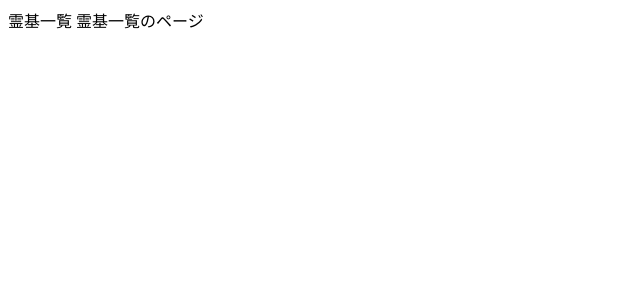
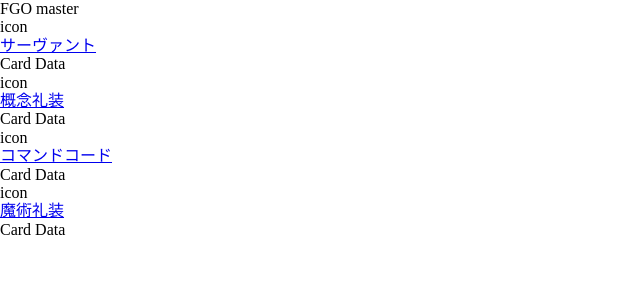
Before and after one commit to yatabis/fgo_master, a Django app: page /fgo-master-app/card-data/ in a window 1280 px wide. Shown: the top 300 px of the page, without its empty margins (0-640 px from the left). Run offline with Django 3.2, Linux system fonts and the light colour scheme; style sheets or scripts are compiled from the project's sources; some libraries are stand-ins or nearby versions.

Commit message:
update: 霊基一覧ページにリンクを貼った

```diff
--- a/fgo_master_app/urls.py
+++ b/fgo_master_app/urls.py
@@ -2,10 +2,17 @@ from django.urls import path
 
 from .views import TopMenuView
 from .views import CardDataView, SynthesisSchemeView, BattleSimulatorView
+from .views import ServantView, CraftEssenceView, CommandCodeView, MysticCodeView
 
 urlpatterns = [
     path('top-menu/', TopMenuView.as_view(), name="top-menu"),
+
     path('card-data/', CardDataView.as_view(), name="card-data"),
     path('synthesis-scheme/', SynthesisSchemeView.as_view(), name="synthesis-scheme"),
-    path('battle-simulator', BattleSimulatorView.as_view(), name="battle-simulator")
+    path('battle-simulator', BattleSimulatorView.as_view(), name="battle-simulator"),
+
+    path('servant/', ServantView.as_view(), name="servant"),
+    path('craft-essence/', CraftEssenceView.as_view(), name="craft-essence"),
+    path('command-code/', CommandCodeView.as_view(), name="command-code"),
+    path('mystic-code/', MysticCodeView.as_view(), name="mystic-code"),
 ]
--- a/fgo_master_app/views.py
+++ b/fgo_master_app/views.py
@@ -4,10 +4,12 @@ from django.views.generic import TemplateView
 # Create your views here.
 
 
+# ルート階層
 class TopMenuView(TemplateView):
     template_name = "fgo_master_app/top-menu.html"
 
 
+# TopMenu階層
 class CardDataView(TemplateView):
     template_name = "fgo_master_app/card-data.html"
 
@@ -18,3 +20,20 @@ class SynthesisSchemeView(TemplateView):
 
 class BattleSimulatorView(TemplateView):
     template_name = "fgo_master_app/battle-simulation.html"
+
+
+# CardData階層
+class ServantView(TemplateView):
+    template_name = "fgo_master_app/servant.html"
+
+
+class CraftEssenceView(TemplateView):
+    template_name = "fgo_master_app/craft-essence.html"
+
+
+class CommandCodeView(TemplateView):
+    template_name = "fgo_master_app/command-code.html"
+
+
+class MysticCodeView(TemplateView):
+    template_name = "fgo_master_app/mystic-code.html"
--- a/templates/fgo_master_app/battle-simulation.html
+++ b/templates/fgo_master_app/battle-simulation.html
@@ -1,3 +1,4 @@
+{% extends "fgo_master_app/base.html" %}
 {% block title %}模擬戦闘{% endblock %}
 
 {% block main %}
--- a/templates/fgo_master_app/card-data.html
+++ b/templates/fgo_master_app/card-data.html
@@ -1,5 +1,49 @@
+{% extends "fgo_master_app/base.html" %}
 {% block title %}霊基一覧{% endblock %}
 
 {% block main %}
-霊基一覧のページ
+  <div class="content-wrapper">
+    <div class="content-icon">
+      icon
+    </div>
+    <a class="content-main-name" href="{% url 'servant' %}">
+      サーヴァント
+    </a>
+    <div class="content-sub-name">
+      Card Data
+    </div>
+  </div>
+  <div class="content-wrapper">
+    <div class="content-icon">
+      icon
+    </div>
+    <a class="content-main-name" href="{% url 'craft-essence' %}">
+      概念礼装
+    </a>
+    <div class="content-sub-name">
+      Card Data
+    </div>
+  </div>
+  <div class="content-wrapper">
+    <div class="content-icon">
+      icon
+    </div>
+    <a class="content-main-name" href="{% url 'command-code' %}">
+      コマンドコード
+    </a>
+    <div class="content-sub-name">
+      Card Data
+    </div>
+  </div>
+  <div class="content-wrapper">
+    <div class="content-icon">
+      icon
+    </div>
+    <a class="content-main-name" href="{% url 'mystic-code' %}">
+      魔術礼装
+    </a>
+    <div class="content-sub-name">
+      Card Data
+    </div>
+  </div>
 {% endblock %}
--- /dev/null
+++ b/templates/fgo_master_app/command-code.html
@@ -0,0 +1,6 @@
+{% extends "fgo_master_app/base.html" %}
+{% block title %}コマンドコード一覧{% endblock %}
+
+{% block main %}
+  コマンドコード一覧のページ
+{% endblock %}
--- /dev/null
+++ b/templates/fgo_master_app/craft-essence.html
@@ -0,0 +1,6 @@
+{% extends "fgo_master_app/base.html" %}
+{% block title %}概念礼装一覧{% endblock %}
+
+{% block main %}
+  概念礼装一覧のページ
+{% endblock %}
--- /dev/null
+++ b/templates/fgo_master_app/mystic-code.html
@@ -0,0 +1,6 @@
+{% extends "fgo_master_app/base.html" %}
+{% block title %}魔術礼装一覧{% endblock %}
+
+{% block main %}
+  魔術礼装一覧のページ
+{% endblock %}
--- /dev/null
+++ b/templates/fgo_master_app/servant.html
@@ -0,0 +1,6 @@
+{% extends "fgo_master_app/base.html" %}
+{% block title %}サーヴァント一覧{% endblock %}
+
+{% block main %}
+  サーヴァント一覧のページ
+{% endblock %}
--- a/templates/fgo_master_app/synthesis-scheme.html
+++ b/templates/fgo_master_app/synthesis-scheme.html
@@ -1,3 +1,4 @@
+{% extends "fgo_master_app/base.html" %}
 {% block title %}強化計画{% endblock %}
 
 {% block main %}
```
